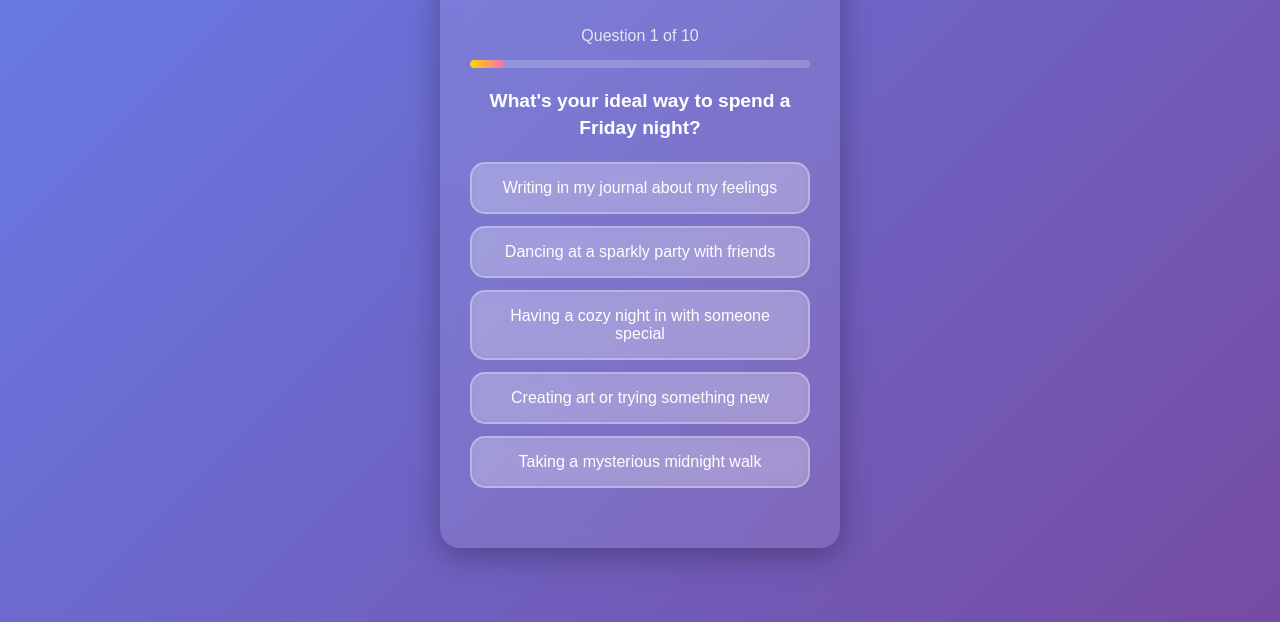
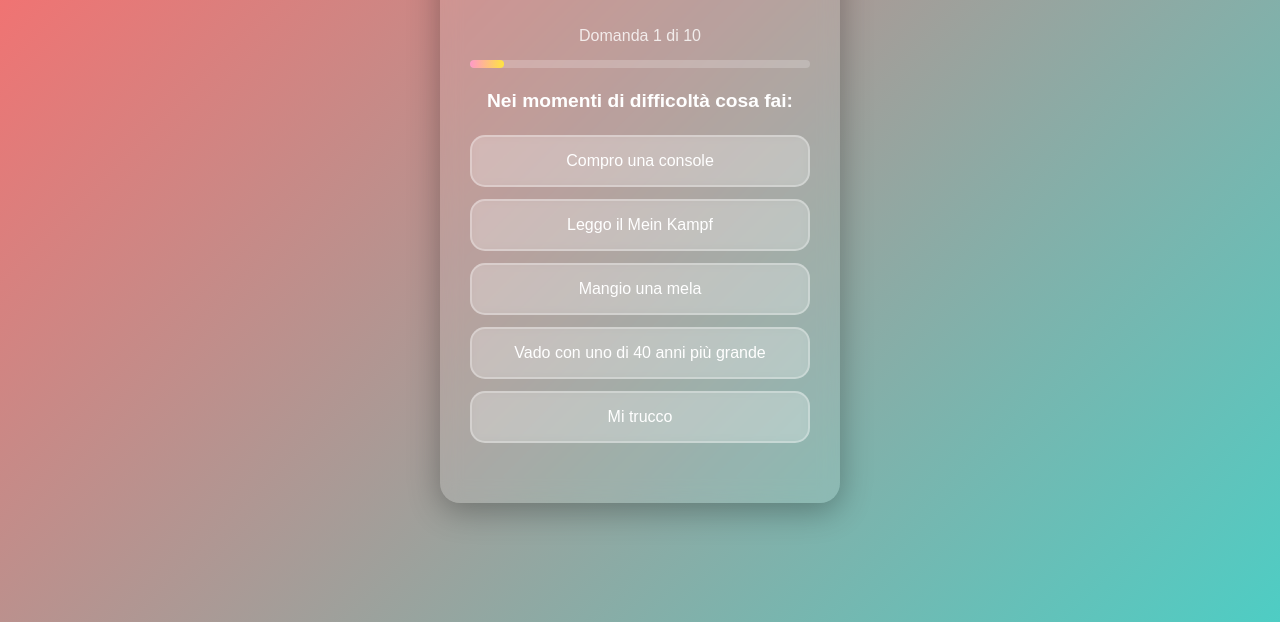
Before and after one commit to LucaGandolfi77/swifties-app, a plain HTML site: page quiz.html in a window 1280 px wide. Shown: the part 178-800 px from the top of the page. Drawn offline with Linux system fonts and the light colour scheme.

Commit message:
friends quiz

```diff
--- a/quiz.html
+++ b/quiz.html
@@ -3,7 +3,7 @@
 <head>
     <meta charset="UTF-8">
     <meta name="viewport" content="width=device-width, initial-scale=1.0">
-    <title>Taylor Swift Quiz</title>
+    <title>Il Quiz del Gruppo Amici</title>
     <style>
         * {
             margin: 0;
@@ -13,7 +13,7 @@
 
         body {
             font-family: 'Arial', sans-serif;
-            background: linear-gradient(135deg, #667eea 0%, #764ba2 100%);
+            background: linear-gradient(135deg, #FF6B6B 0%, #4ECDC4 100%);
             min-height: 100vh;
             padding: 20px;
             color: white;
@@ -37,7 +37,7 @@
         .header h1 {
             font-size: 2.5rem;
             margin-bottom: 10px;
-            background: linear-gradient(45deg, #FFD700, #FF69B4);
+            background: linear-gradient(45deg, #FF99C8, #FEE440);
             -webkit-background-clip: text;
             background-clip: text;
             -webkit-text-fill-color: transparent;
@@ -102,7 +102,7 @@
 
         .progress-fill {
             height: 100%;
-            background: linear-gradient(90deg, #FFD700, #FF69B4);
+            background: linear-gradient(90deg, #FF99C8, #FEE440);
             border-radius: 4px;
             transition: width 0.3s ease;
         }
@@ -121,7 +121,7 @@
         .era-title {
             font-size: 2.5rem;
             margin-bottom: 20px;
-            background: linear-gradient(45deg, #FFD700, #FF69B4);
+            background: linear-gradient(45deg, #FF99C8, #FEE440);
             -webkit-background-clip: text;
             background-clip: text;
             -webkit-text-fill-color: transparent;
@@ -136,7 +136,7 @@
         }
 
         .restart-btn {
-            background: linear-gradient(45deg, #FFD700, #FF69B4);
+            background: linear-gradient(45deg, #FF99C8, #FEE440);
             border: none;
             color: white;
             padding: 15px 30px;
@@ -182,12 +182,12 @@
 <body>
     <div class="container">
         <div class="header">
-            <h1>✨ Taylor Swift Quiz ✨</h1>
-            <p>Discover your Taylor Swift Era!</p>
+            <h1>✨ Il Quiz del Gruppo Amici ✨</h1>
+            <p>Scopri che tipo di amico sei!</p>
         </div>
 
         <div id="quiz-container">
-            <div class="question-number" id="question-number">Question 1 of 10</div>
+            <div class="question-number" id="question-number">Domanda 1 di 10</div>
             <div class="progress-bar">
                 <div class="progress-fill" id="progress-fill" style="width: 10%"></div>
             </div>
@@ -200,151 +200,151 @@
         <div id="result-container" class="result-container hidden">
             <div class="era-title" id="era-title"></div>
             <div class="era-description" id="era-description"></div>
-            <button class="restart-btn" onclick="restartQuiz()">Take Quiz Again</button>
+            <button class="restart-btn" onclick="restartQuiz()">Gioca di nuovo!</button>
         </div>
     </div>
 
     <script>
         const questions = [
             {
-                question: "What's your ideal way to spend a Friday night?",
+                question: "Nei momenti di difficoltà cosa fai:",
                 answers: [
-                    { text: "Writing in my journal about my feelings", era: "fearless" },
-                    { text: "Dancing at a sparkly party with friends", era: "speak_now" },
-                    { text: "Having a cozy night in with someone special", era: "red" },
-                    { text: "Creating art or trying something new", era: "1989" },
-                    { text: "Taking a mysterious midnight walk", era: "reputation" }
+                    { text: "Compro una console", era: "djpine" },
+                    { text: "Leggo il Mein Kampf", era: "uomocimice" },
+                    { text: "Mangio una mela", era: "stevejobs" },
+                    { text: "Vado con uno di 40 anni più grande", era: "ginny" },
+                    { text: "Mi trucco", era: "belen" }
                 ]
             },
             {
-                question: "How do you handle heartbreak?",
+                question: "Qual è la cosa più imbarazzante che hai detto ad alta voce pensando di averla solo pensata?",
                 answers: [
-                    { text: "I believe love will find me again", era: "fearless" },
-                    { text: "I write passionate letters I never send", era: "speak_now" },
-                    { text: "I feel everything deeply and intensely", era: "red" },
-                    { text: "I focus on reinventing myself", era: "1989" },
-                    { text: "I become stronger and more independent", era: "reputation" }
+                    { text: "Mr.Worldwide", era: "djpine" },
+                    { text: "P***********o", era: "uomocimice" },
+                    { text: "Ho un tumore", era: "stevejobs" },
+                    { text: "Che buono il panzerotto", era: "ginny" },
+                    { text: "Fammi una foto", era: "belen" }
                 ]
             },
             {
-                question: "What's your favorite type of song?",
+                question: "Se fossi un personaggio di un cartone animato, chi saresti e perché?",
                 answers: [
-                    { text: "Country ballads about young love", era: "fearless" },
-                    { text: "Fairy tale stories with happy endings", era: "speak_now" },
-                    { text: "Emotional anthems that make you cry", era: "red" },
-                    { text: "Upbeat pop songs perfect for dancing", era: "1989" },
-                    { text: "Dark, edgy tracks with attitude", era: "reputation" }
+                    { text: "Goku", era: "djpine" },
+                    { text: "Scar", era: "uomocimice" },
+                    { text: "Crusty il clown", era: "stevejobs" },
+                    { text: "Stella", era: "ginny" },
+                    { text: "Marylin Monroe", era: "belen" }
                 ]
             },
             {
-                question: "What describes your friendship style?",
+                question: "Descrivi la tua pizza ideale, ma usando solo tre parole.",
                 answers: [
-                    { text: "Loyal and supportive through everything", era: "fearless" },
-                    { text: "Romantic and believes in fairy tale friendships", era: "speak_now" },
-                    { text: "Intense connections that feel like family", era: "red" },
-                    { text: "Fun squad adventures and group photos", era: "1989" },
-                    { text: "Protective of my inner circle", era: "reputation" }
+                    { text: "Fa. Sol. Do.", era: "djpine" },
+                    { text: "Coltello. Sasso. Morte.", era: "uomocimice" },
+                    { text: "India. Viaggio. Droga.", era: "stevejobs" },
+                    { text: "Pizza. Sesso. Parola.", era: "ginny" },
+                    { text: "Cena. Champagne. Foto.", era: "belen" }
                 ]
             },
             {
-                question: "What's your dream date?",
+                question: "Qual è l'ultima cosa che hai cercato su Google in segreto, sperando che nessuno lo sapesse?",
                 answers: [
-                    { text: "A simple picnic under the stars", era: "fearless" },
-                    { text: "A magical evening that feels like a movie", era: "speak_now" },
-                    { text: "Something passionate and unforgettable", era: "red" },
-                    { text: "Exploring the city and taking cute photos", era: "1989" },
-                    { text: "Something exclusive that others would envy", era: "reputation" }
+                    { text: "Come aizzare la folla", era: "djpine" },
+                    { text: "Come aizzare gli animali", era: "uomocimice" },
+                    { text: "Comprare maglioncino delicato", era: "stevejobs" },
+                    { text: "TikTok", era: "ginny" },
+                    { text: "Numero di Christina De Sica", era: "belen" }
                 ]
             },
             {
-                question: "How do you deal with drama?",
+                question: "Se potessi scambiare il tuo cervello con quello di un animale per un giorno, quale sceglieresti?",
                 answers: [
-                    { text: "I try to see the good in everyone", era: "fearless" },
-                    { text: "I speak my truth, even if it's uncomfortable", era: "speak_now" },
-                    { text: "I feel overwhelmed by all the emotions", era: "red" },
-                    { text: "I shake it off and move forward", era: "1989" },
-                    { text: "I don't get mad, I get even", era: "reputation" }
+                    { text: "Cane", era: "djpine" },
+                    { text: "Cimice", era: "uomocimice" },
+                    { text: "Gabbiano", era: "stevejobs" },
+                    { text: "Pescegatto", era: "ginny" },
+                    { text: "Cavallo", era: "belen" }
                 ]
             },
             {
-                question: "What's your aesthetic?",
+                question: "Qual è stata la tua più grande 'gaffe' durante un appuntamento?",
                 answers: [
-                    { text: "Golden hour, sundresses, and curly hair", era: "fearless" },
-                    { text: "Purple, sparkles, and fairy tale princess", era: "speak_now" },
-                    { text: "Red lips, dark sunglasses, and autumn leaves", era: "red" },
-                    { text: "Crop tops, high-waisted shorts, and polaroids", era: "1989" },
-                    { text: "Black outfits, dark makeup, and snake imagery", era: "reputation" }
+                    { text: "Mi sono perso", era: "djpine" },
+                    { text: "Quale appuntamento?", era: "uomocimice" },
+                    { text: "Rispondere a una chiamata di lavoro", era: "stevejobs" },
+                    { text: "Picchiare il partner", era: "ginny" },
+                    { text: "Ci hanno paparazzati", era: "belen" }
                 ]
             },
             {
-                question: "What motivates you most?",
+                question: "Quando ti guardi allo specchio cosa vedi?",
                 answers: [
-                    { text: "Hope and believing in happy endings", era: "fearless" },
-                    { text: "Standing up for what's right", era: "speak_now" },
-                    { text: "Deep emotional connections", era: "red" },
-                    { text: "Freedom and independence", era: "1989" },
-                    { text: "Proving people wrong about me", era: "reputation" }
+                    { text: "Un demone", era: "djpine" },
+                    { text: "Un assassino", era: "uomocimice" },
+                    { text: "Un malato", era: "stevejobs" },
+                    { text: "Una troia", era: "ginny" },
+                    { text: "Una persona famosa", era: "belen" }
                 ]
             },
             {
-                question: "How do you express creativity?",
+                question: "Qual è il rischio più grande che hai preso?",
                 answers: [
-                    { text: "Through honest, heartfelt storytelling", era: "fearless" },
-                    { text: "Creating magical, cinematic moments", era: "speak_now" },
-                    { text: "Pouring my soul into everything I create", era: "red" },
-                    { text: "Experimenting with new styles and trends", era: "1989" },
-                    { text: "Making bold, controversial statements", era: "reputation" }
+                    { text: "Drogarsi", era: "djpine" },
+                    { text: "Avventura nella natura", era: "uomocimice" },
+                    { text: "Non fatto analisi del sangue", era: "stevejobs" },
+                    { text: "Ordinato ketchup invece di maionese", era: "ginny" },
+                    { text: "Mandato foto hot", era: "belen" }
                 ]
             },
             {
-                question: "What's your life motto?",
+                question: "Come si chiamerà tuo figlio",
                 answers: [
-                    { text: "Love fearlessly and dream big", era: "fearless" },
-                    { text: "Speak now or forever hold your peace", era: "speak_now" },
-                    { text: "We are never getting back together", era: "red" },
-                    { text: "Shake off the haters and dance", era: "1989" },
-                    { text: "Look what you made me do", era: "reputation" }
+                    { text: "Steve", era: "djpine" },
+                    { text: "Benito", era: "uomocimice" },
+                    { text: "Karen", era: "stevejobs" },
+                    { text: "Blerim", era: "ginny" },
+                    { text: "Fabrizio", era: "belen" }
                 ]
             }
         ];
 
         const eras = {
-            fearless: {
-                title: "Fearless Era",
-                description: "You're optimistic, romantic, and believe in fairy tale love! You have a golden heart and see the best in people. Like early Taylor, you're not afraid to wear your heart on your sleeve and believe that love conquers all. You're genuine, sweet, and have that small-town charm that draws people to you."
+            djpine: {
+                title: "Il Saggio del Gruppo 👑",
+                description: "Sei la persona a cui rivolgersi per un consiglio. Sei calmo, riflessivo e non ti perdi mai d'animo, anche nelle situazioni più complicate. La tua saggezza è un faro per i tuoi amici."
             },
-            speak_now: {
-                title: "Speak Now Era",
-                description: "You're passionate, outspoken, and not afraid to stand up for what you believe in! You have a strong sense of justice and aren't afraid to speak your truth. Like Taylor during this era, you believe in the power of words and aren't afraid to call people out when necessary. You're dramatic in the best way possible."
+            uomocimice: {
+                title: "Il Burlone 🐛",
+                description: "Sei l'anima della festa e non hai paura di dire quello che pensi, anche se è imbarazzante. Sei l'amico che fa ridere tutti, con un umorismo a volte un po' discutibile, ma sempre sincero."
             },
-            red: {
-                title: "Red Era",
-                description: "You feel everything intensely and aren't afraid of emotional complexity! You understand that love can be messy, beautiful, and heartbreaking all at once. Like Taylor's Red era, you embrace the full spectrum of emotions and know that the best art comes from the deepest feelings. You're passionate and unafraid of vulnerability."
+            stevejobs: {
+                title: "L'Innovatore 🍏",
+                description: "Sei una persona originale e creativa. Hai un approccio unico alla vita, sei affascinante ma un po' fuori dagli schemi. A volte ti perdi nei tuoi pensieri, ma quando parli, tutti ascoltano."
             },
-            "1989": {
-                title: "1989 Era",
-                description: "You're confident, independent, and ready to shake off anything that brings you down! You've learned to prioritize your own happiness and surround yourself with people who lift you up. Like Taylor's 1989 era, you're all about fresh starts, bold choices, and living your best life. You're the friend everyone wants in their squad!"
+            ginny: {
+                title: "La Drammatica 🎭",
+                description: "Vivi la vita come un film, tra colpi di scena e grandi amori. Hai un'energia che attira le persone, ma a volte le tue scelte sono... interessanti. Non c'è un momento di noia con te."
             },
-            reputation: {
-                title: "Reputation Era",
-                description: "You're fierce, mysterious, and have learned to protect your energy! You don't care what people think and you've built strong walls around the people you love. Like Taylor's Reputation era, you've been through challenges that made you stronger and now you're unstoppable. You're loyal to those who deserve it and ruthless to those who don't."
+            belen: {
+                title: "La Star del Gruppo ✨",
+                description: "Sei sempre al centro dell'attenzione e lo sai. Ami la moda, le feste e l'essere paparazzata. Hai una personalità magnetica e tutti vogliono essere tuoi amici."
             }
         };
 
         let currentQuestion = 0;
         let eraScores = {
-            fearless: 0,
-            speak_now: 0,
-            red: 0,
-            "1989": 0,
-            reputation: 0
+            djpine: 0,
+            uomocimice: 0,
+            stevejobs: 0,
+            ginny: 0,
+            belen: 0
         };
 
         function displayQuestion() {
             const questionData = questions[currentQuestion];
-            document.getElementById('question-number').textContent = `Question ${currentQuestion + 1} of 10`;
+            document.getElementById('question-number').textContent = `Domanda ${currentQuestion + 1} di ${questions.length}`;
             document.getElementById('question-text').textContent = questionData.question;
-            document.getElementById('progress-fill').style.width = `${((currentQuestion + 1) / 10) * 100}%`;
+            document.getElementById('progress-fill').style.width = `${((currentQuestion + 1) / questions.length) * 100}%`;
 
             const answersContainer = document.getElementById('answers-container');
             answersContainer.innerHTML = '';
@@ -382,11 +382,11 @@
         function restartQuiz() {
             currentQuestion = 0;
             eraScores = {
-                fearless: 0,
-                speak_now: 0,
-                red: 0,
-                "1989": 0,
-                reputation: 0
+                djpine: 0,
+                uomocimice: 0,
+                stevejobs: 0,
+                ginny: 0,
+                belen: 0
             };
 
             document.getElementById('quiz-container').classList.remove('hidden');
```
